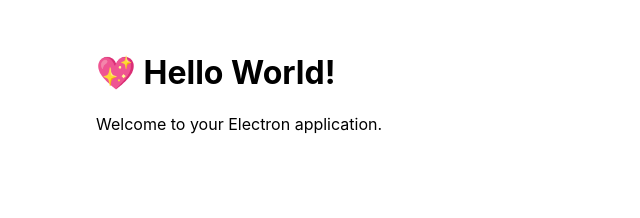
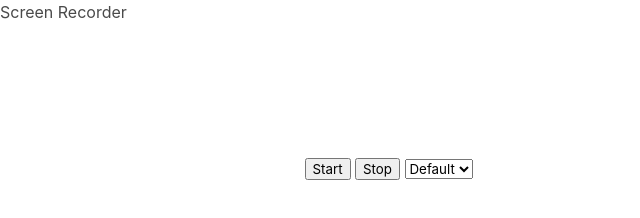
Before and after one commit to charlesshook/screen-recording, an Electron app: page src/index.html in a window 800 px wide. Shown: the whole page, without its empty margins (0-640 px from the left). Drawn offline with nearby package versions, Linux system fonts and the light colour scheme.

Commit message:
Added start/stop button and resolution picker

```diff
--- a/src/index.html
+++ b/src/index.html
@@ -2,11 +2,29 @@
 <html>
   <head>
     <meta charset="UTF-8">
-    <title>Hello World!</title>
+    <title>Screen Recording</title>
     <link rel="stylesheet" href="index.css">
+    <link
+      rel="stylesheet"
+      href="https://cdn.jsdelivr.net/npm/bulma@0.8.0/css/bulma.min.css"
+    />
+    <script defer src="render.js"></script>
   </head>
   <body>
-    <h1>💖 Hello World!</h1>
-    <p>Welcome to your Electron application.</p>
+    <h1>Screen Recorder</h1>
+
+    <video></video>
+
+    <button id="startRecordingButton">Start</button>
+    <button id="stopRecordingButton">Stop</button>
+    <label name="videoResolution"></label>
+    <select name="videoResolution" id="videoResolution">
+      <option value="Default">Default</option>
+      <option value ="4k">4k</option>
+      <option value = "1440p">1440p</option>
+      <option value="1080p">1080p</option>
+      <option value="720p">720p</option>
+      <option value="480p">480p</option>
+    </select>
   </body>
 </html>
```
Also changed, not shown: src/render.js (added).
